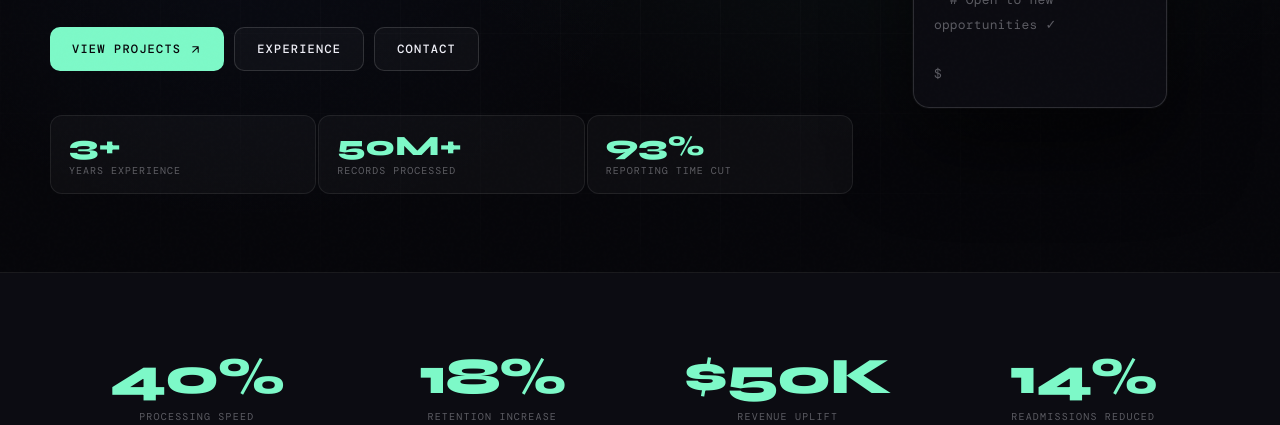
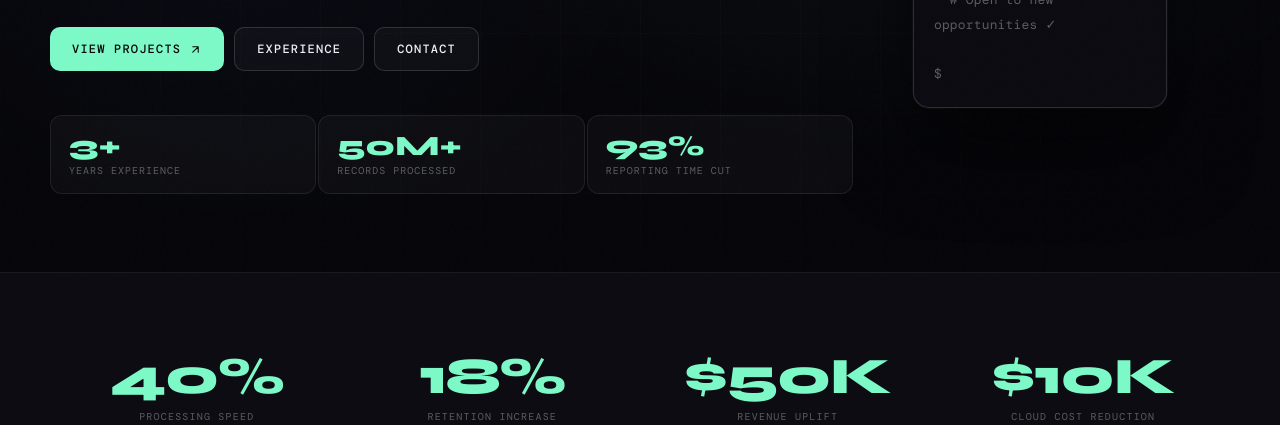
Before and after one commit to rohan326/portfolio, a plain HTML site: page index.html in a window 1280 px wide. Shown: the part 527-952 px from the top of the page. Drawn offline with nearby package versions, Linux system fonts and the light colour scheme; a web font is replaced by a local one.

```diff
--- a/index.html
+++ b/index.html
@@ -420,7 +420,7 @@
         <div class="metric reveal"><div class="metric-num"><span class="counter" data-target="40">0</span>%</div><div class="metric-label">Processing Speed</div><div class="metric-desc">Cut pipeline latency at TCS</div></div>
         <div class="metric reveal reveal-delay-1"><div class="metric-num"><span class="counter" data-target="18">0</span>%</div><div class="metric-label">Retention Increase</div><div class="metric-desc">Customer lifetime value · B2B SaaS</div></div>
         <div class="metric reveal reveal-delay-2"><div class="metric-num">$<span class="counter" data-target="50">0</span>K</div><div class="metric-label">Revenue Uplift</div><div class="metric-desc">Causal inference · TCS</div></div>
-        <div class="metric reveal reveal-delay-3"><div class="metric-num"><span class="counter" data-target="14">0</span>%</div><div class="metric-label">Readmissions Reduced</div><div class="metric-desc">Predictive ML · Coronis Health</div></div>
+        <div class="metric reveal reveal-delay-3"><div class="metric-num">$<span class="counter" data-target="10">0</span>K</div><div class="metric-label">Cloud Cost Reduction</div><div class="metric-desc">Query Optimization · TCS</div></div>
       </div>
     </div>
 
```
